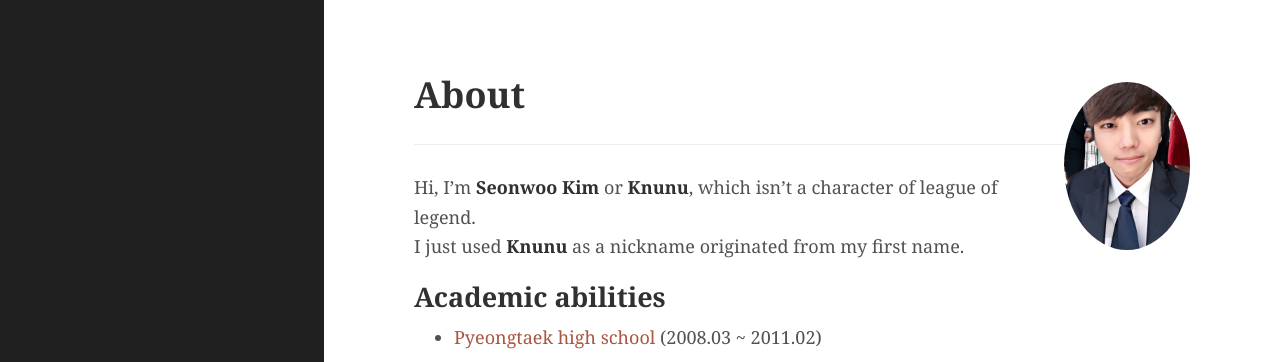
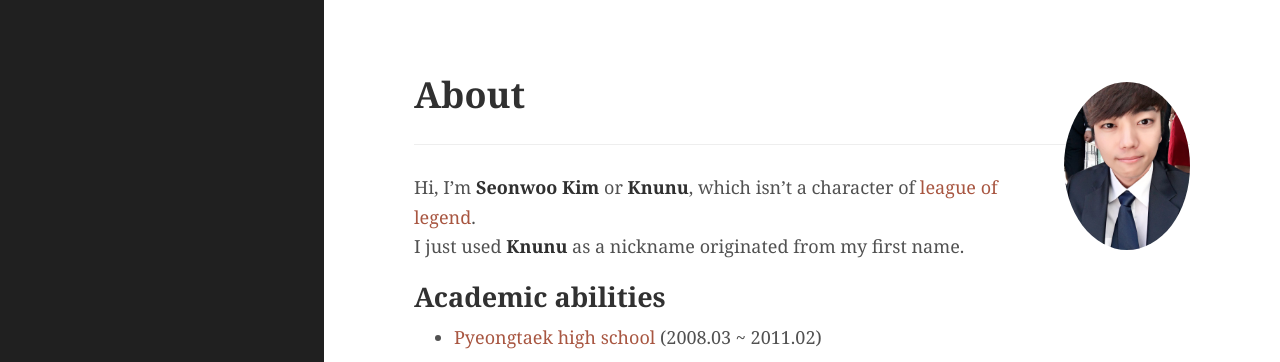
Before and after one commit to knunu/knunu.github.io, a Jekyll site: the page built from about.md, in a window 1280 px wide and 900 px high. Shown: the top 362 px of the window. Built offline with Jekyll 4.4.1, drawn with Linux system fonts in a browser that asks for light colours.

Commit message:
modified about in _config.yml

```diff
--- a/_config.yml
+++ b/_config.yml
@@ -48,7 +48,7 @@ author:
 
   # Markdown enabled, can use multiple paragraphs (enabled by `|`)
   about:             |
-    Hi, I'm **Seonwoo Kim** or **Knunu**, which isn't a character of league of legend.<br />
+    Hi, I'm **Seonwoo Kim** or **Knunu**, which isn't a character of [league of legend](http://na.leagueoflegends.com/).<br />
     I just used **Knunu** as a nickname originated from my first name.
 
   # Social media icons in sidebar
```
